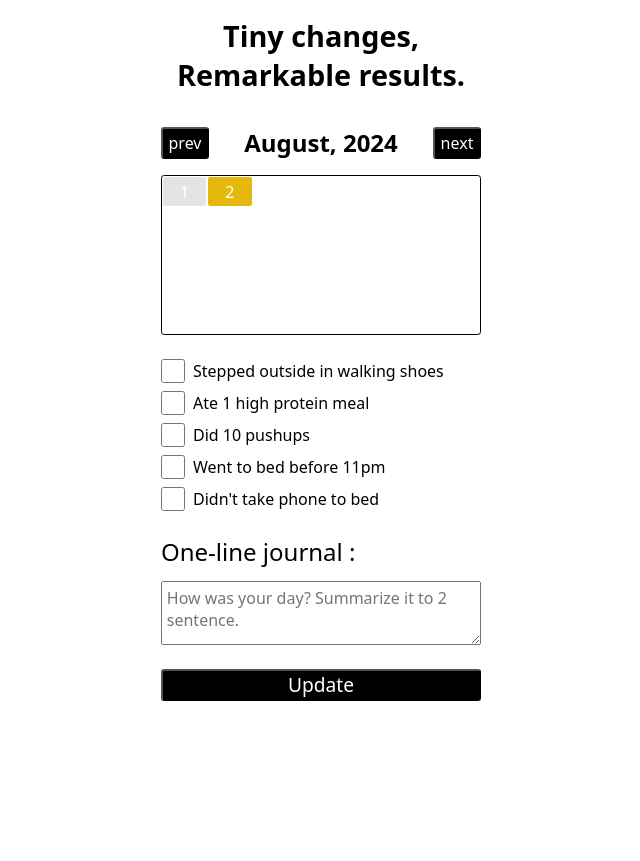
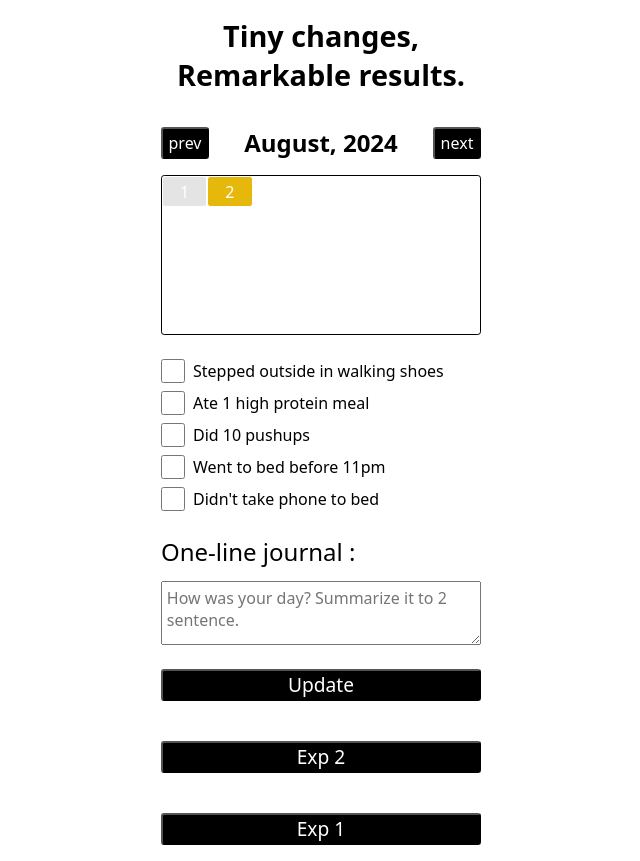
Before and after one commit to manoj7019/tiny-change, a plain HTML site: page index.html in a window 1280 px wide. Shown: the whole page, without its empty margins (319-959 px from the left). Before the commit the page ends 800 px from the top, so only its background shows below. Drawn offline with Linux system fonts and the light colour scheme.

Commit message:
add buttons in index.html

```diff
--- a/index.html
+++ b/index.html
@@ -45,6 +45,8 @@
             <button type="submit" id="updateBtn" onclick="submitForm()">Update</button>
         </div>
         </form>
+        <a href="./experiment2.html"><button>Exp 2</button></a>
+        <a href="./experiment.html"><button>Exp 1</button></a>
     </div>
 </body>
 <script>
```
